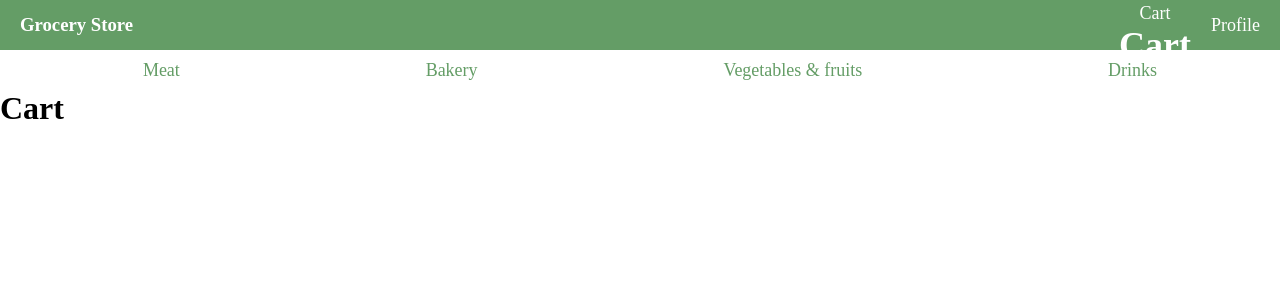
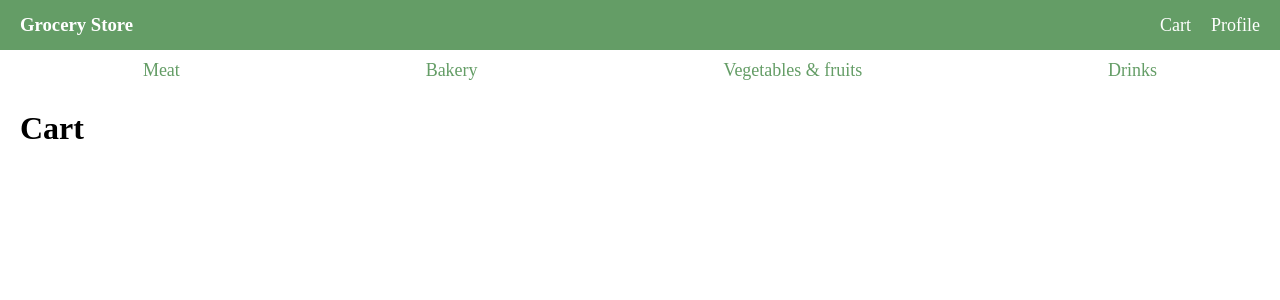
Before and after one commit to nickdee1/Online-Grocery-Store, a React (Create React App) app: page /cart in a window 1280 px wide. Shown: the top 300 px of the page. Built offline with nearby package versions, Linux system fonts and the light colour scheme.

Commit message:
Cart button bug in Cart component resolved

```diff
--- a/src/Header.js
+++ b/src/Header.js
@@ -14,12 +14,8 @@ function Header() {
 
             <div className="dropdown">
                 <Router>
-                    <Button
-                        className="header-button">
+                    <Button className="header-button">
                         Cart
-                        <Router>
-                            <Route exact path='/cart' component={Cart}/>
-                        </Router>
                     </Button>
                 </Router>
 
--- a/src/components/Cart/Cart.js
+++ b/src/components/Cart/Cart.js
@@ -1,11 +1,12 @@
 import React from "react";
-import Header from "../../Header";
 
 function Cart() {
 
     return(
         <div>
-            <h1>Cart</h1>
+            <h1 style={{paddingLeft: "20px", marginTop: "20px", marginBottom: "10px"}}>Cart</h1>
+            <div className="app">
+            </div>
         </div>
     );
 }
--- a/src/components/Cart/categories/DrinksCategory.js
+++ b/src/components/Cart/categories/DrinksCategory.js
@@ -5,7 +5,6 @@ function DrinksCategory() {
     return(
         <div>
             <h1 style={{paddingLeft: "20px", marginTop: "20px", marginBottom: "10px"}}>Drinks</h1>
-
             <div className="app">
             </div>
         </div>
```
